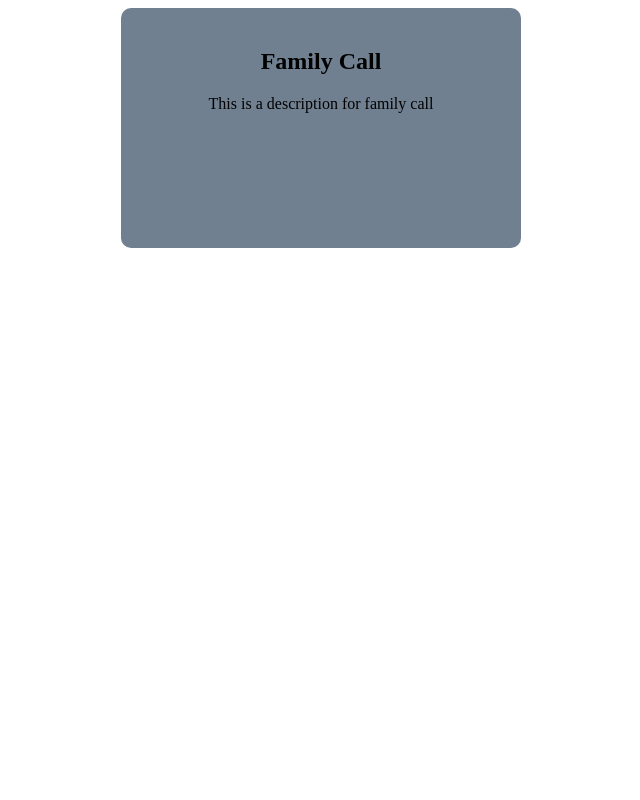
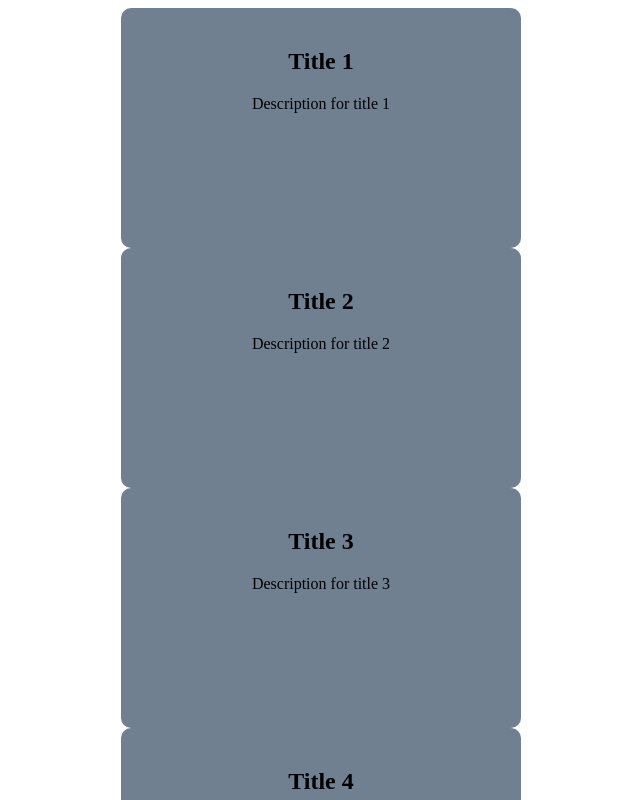
Before and after one commit to noyon674/ReactPractice, a React (Create React App) app: page / in a window 1280 px wide. Shown: the top 800 px of the page, without its empty margins (319-959 px from the left). Built offline with nearby package versions, Linux system fonts and the light colour scheme; the HTML template or start-up script is replaced by a standard one.

Commit message:
data mapping and passing to the props

```diff
--- a/src/App.js
+++ b/src/App.js
@@ -1,8 +1,12 @@
 import Card from './Components/Component/functional component/props';
+import Data from './Components/Component/functional component/Data.json';
+
+//data mapping and pass to the component
+let element = Data.map((item) => <Card title= {item.Title} Desc = {item.Desc}/>)
 
 function App() {
     return <div>
-        <Card title = 'Family Call' Desc = 'This is a description for family call' />
+        {element}
     </div>
 }
 
--- /dev/null
+++ b/src/Components/Component/functional component/Data.json
@@ -0,0 +1,22 @@
+[
+    {
+        "Title": "Title 1",
+        "Desc":"Description for title 1"
+    },
+    {
+        "Title": "Title 2",
+        "Desc":"Description for title 2"
+    },
+    {
+        "Title": "Title 3",
+        "Desc":"Description for title 3"
+    },
+    {
+        "Title": "Title 4",
+        "Desc":"Description for title 4"
+    },
+    {
+        "Title": "Title 5",
+        "Desc":"Description for title 5"
+    }
+]
--- a/src/Components/Component/functional component/props.js
+++ b/src/Components/Component/functional component/props.js
@@ -7,7 +7,7 @@ export default function Card(props) {
   return (
     <div className={style.center}>
         <h2>{title}</h2>
-        <p>{props.Desc}</p>
+        <p>{Desc}</p>
     </div>
   )
 }
```
